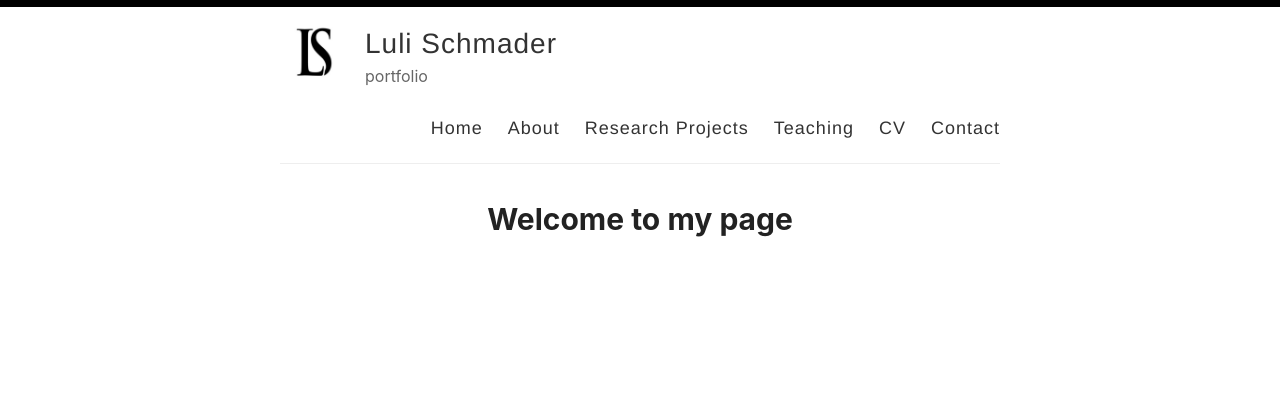
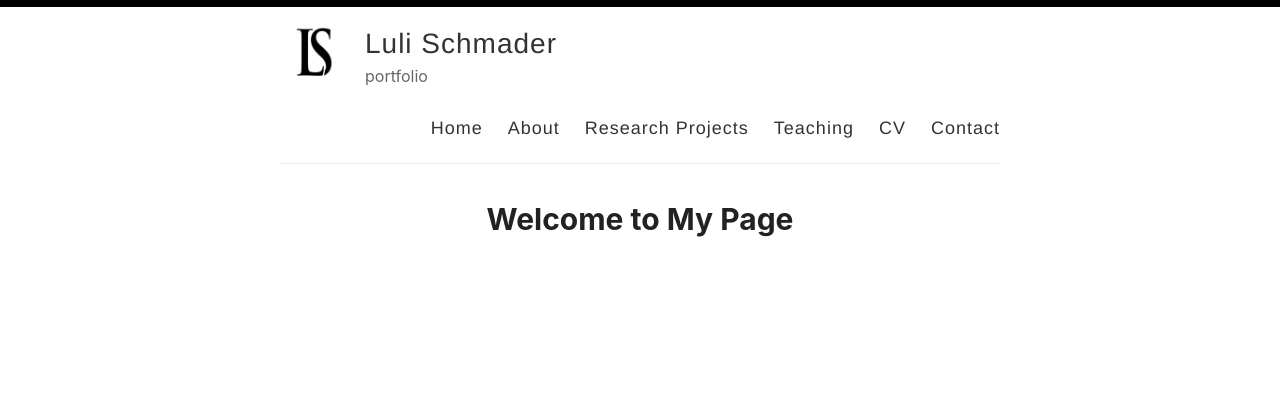
Before and after one commit to lulischmader/lulischmader.github.io, a Jekyll site: the page built from index.html, in a window 1280 px wide. Shown: the top 398 px of the page. Built offline with Jekyll 4.4.1, drawn with Linux system fonts in a browser that asks for light colours; the list of posts is cut into pages by our own code.

```diff
--- a/index.html
+++ b/index.html
@@ -1,4 +1,4 @@
 ---
 layout: default
 ---
-<h1>Welcome to my page</h1>
+<h1>Welcome to My Page</h1>
```
